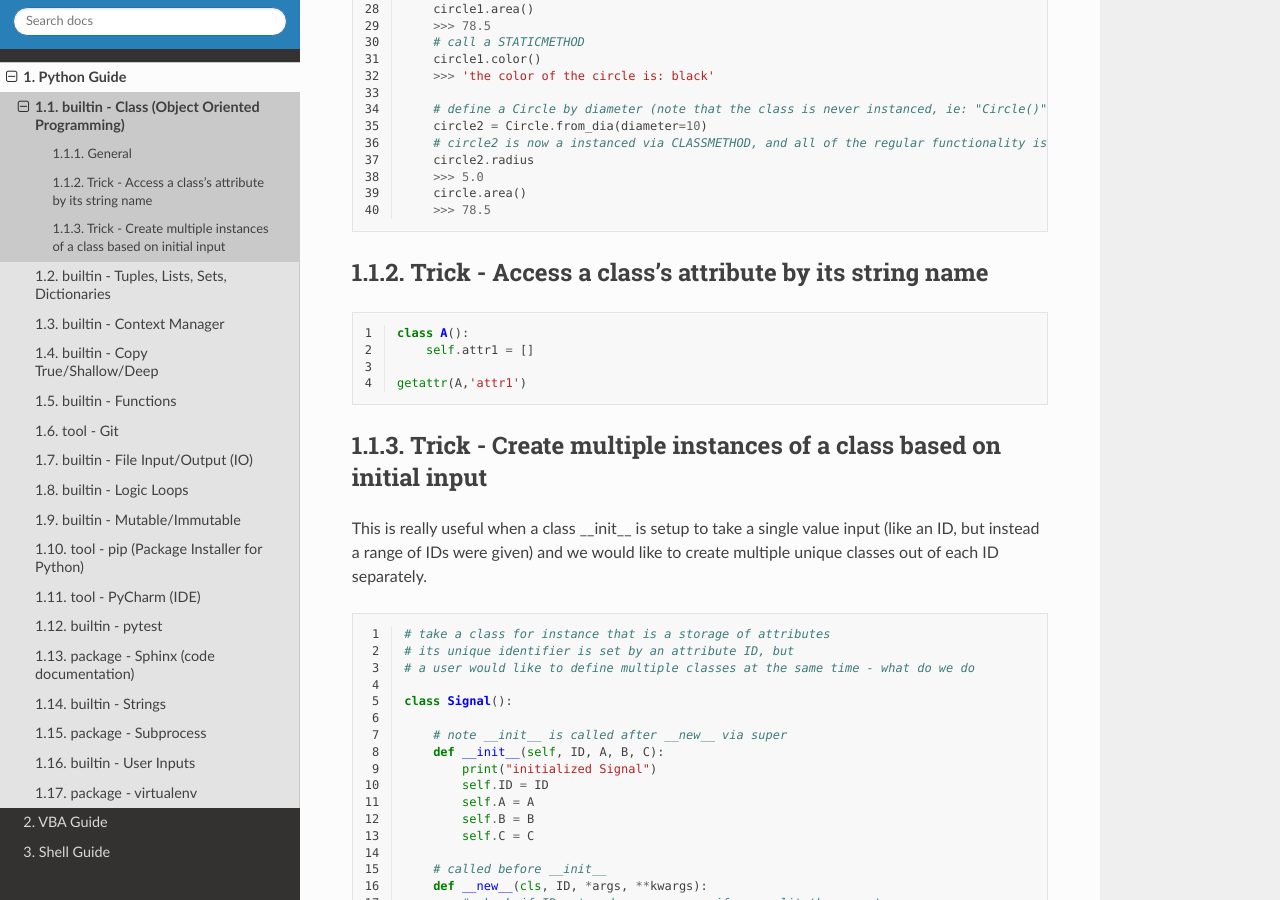
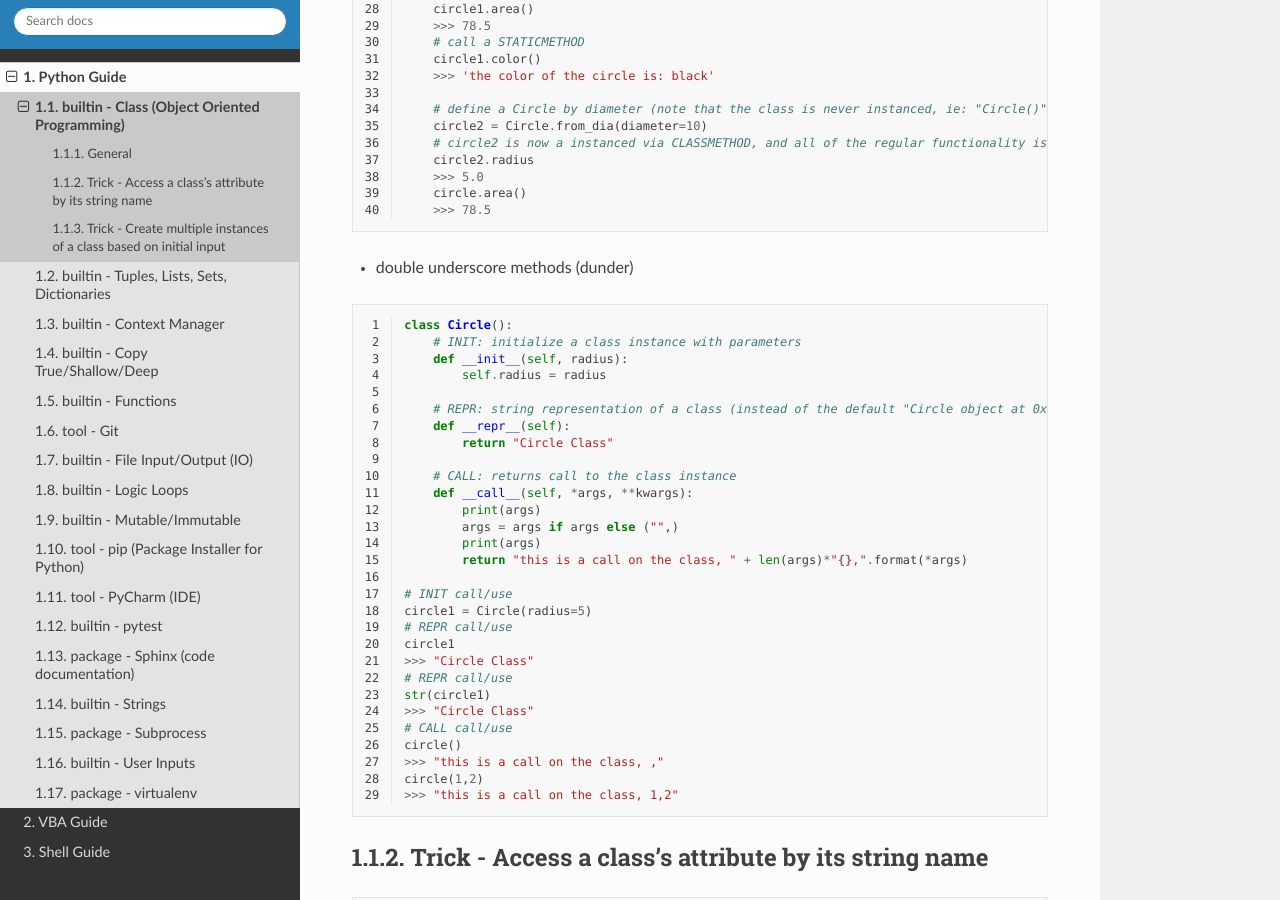
Before and after one commit to PydPiper/viks_SoftwareGuide, a Sphinx documentation site: the page built from source/python/class.rst, in a window 1280 px wide and 900 px high, scrolled down 2471 px. Built offline with Sphinx 7.4.7 and the Read the Docs theme 2.0.0, drawn with Linux system fonts in a browser that asks for light colours.

Commit message:
added class dundir

```diff
--- a/source/python/class.rst
+++ b/source/python/class.rst
@@ -155,6 +155,43 @@ General
         >>> 78.5
 
 
+- double underscore methods (dunder)
+
+.. code-block:: python
+    :linenos:
+
+    class Circle():
+        # INIT: initialize a class instance with parameters
+        def __init__(self, radius):
+            self.radius = radius
+
+        # REPR: string representation of a class (instead of the default "Circle object at 0x23423423"
+        def __repr__(self):
+            return "Circle Class"
+
+        # CALL: returns call to the class instance
+        def __call__(self, *args, **kwargs):
+            print(args)
+            args = args if args else ("",)
+            print(args)
+            return "this is a call on the class, " + len(args)*"{},".format(*args)
+
+    # INIT call/use
+    circle1 = Circle(radius=5)
+    # REPR call/use
+    circle1
+    >>> "Circle Class"
+    # REPR call/use
+    str(circle1)
+    >>> "Circle Class"
+    # CALL call/use
+    circle()
+    >>> "this is a call on the class, ,"
+    circle(1,2)
+    >>> "this is a call on the class, 1,2"
+
+
+
 Trick - Access a class's attribute by its string name
 -----------------------------------------------------
 
```
